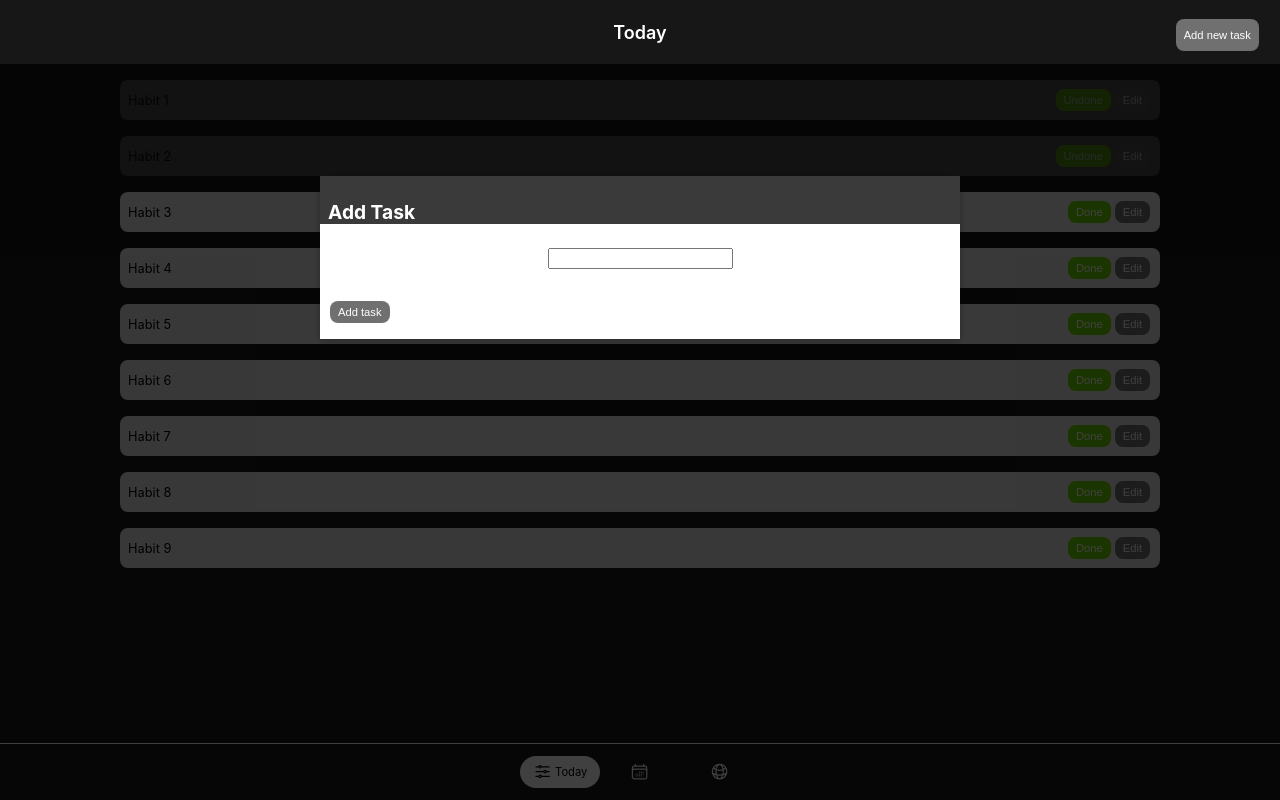
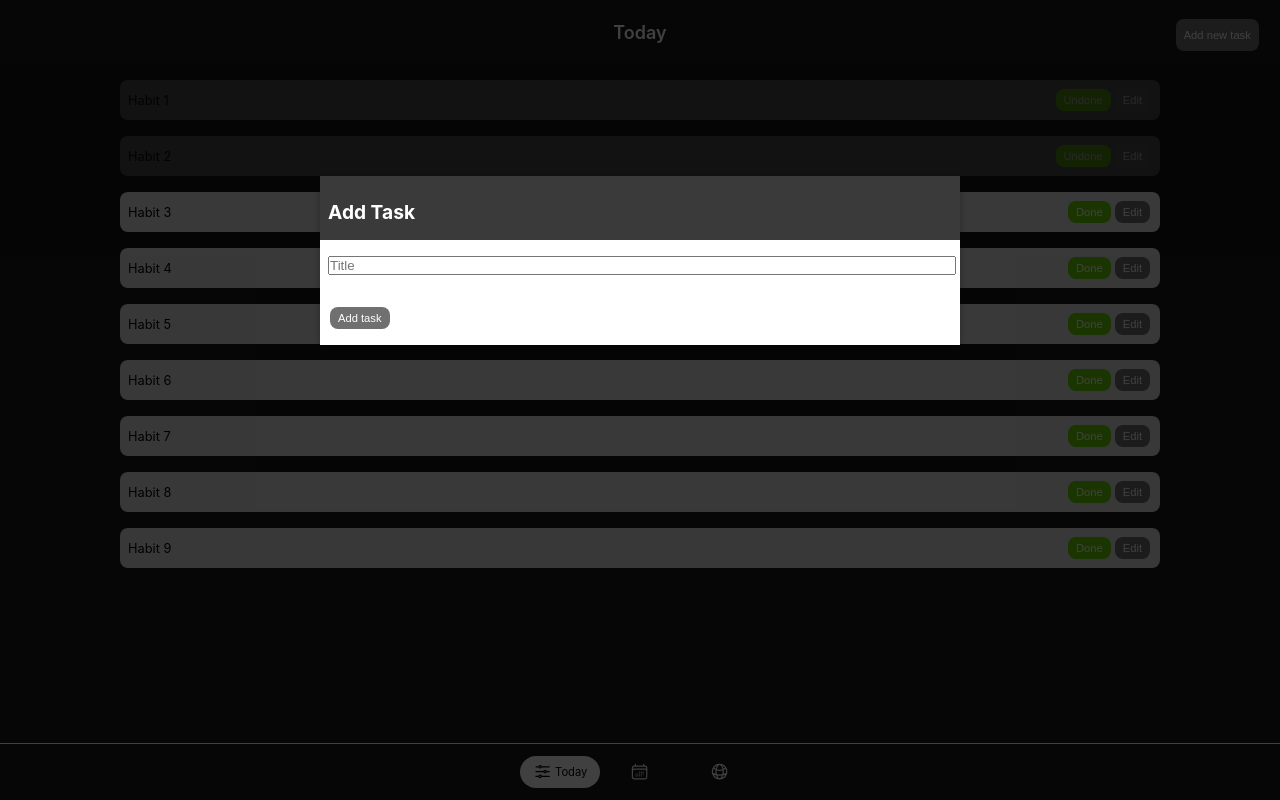
Before and after one commit to aimanaress/tasktracker, a React (Create React App) app: page / in a window 1280 px wide. Both pictures are taken after a click on the button "Add new task". Built offline with nearby package versions, Linux system fonts and the light colour scheme.

Commit message:
Update edit task function

```diff
--- a/src/habit/components/HabitList.css
+++ b/src/habit/components/HabitList.css
@@ -13,23 +13,12 @@
 }
 
 .container__addtask {
-  position: absolute;
+  position: fixed;
   top: 0;
   right: 0;
-  z-index: 100;
+  z-index: 49;
   height: 2rem;
   display: flex;
   justify-content: center;
   padding: 1.2rem;
 }
-.addtask__modal-content {
-  /* background-color: purple; */
-}
-
-.addtask__modal-actions {
-  /* background-color: green; */
-}
-
-.addtask__modal-header {
-  /* background-color: yellow; */
-}
--- a/src/habit/components/HabitList.js
+++ b/src/habit/components/HabitList.js
@@ -8,11 +8,15 @@ import Input from "../../shared/FormElements/Input";
 import Button from "../../shared/FormElements/Button";
 
 import "./HabitList.css";
+
 function HabitList(props) {
   const [newTask, setNewTask] = useState("");
   const [isShowAddTask, setIsShowAddTask] = useState(false);
-  const [showNewTask, setShowNewTask] = useState(false);
+  const [isShowEditTask, setIsShowEditTask] = useState(false);
   const { view } = useView();
+
+  const [editTaskId, setEditTaskId] = useState(null); // State to store the ID of the task being edited
+  const [editedTaskName, setEditedTaskName] = useState(""); // State to store the edited task name
 
   let [habitList, setHabitList] = useState([
     {
@@ -62,6 +66,15 @@ function HabitList(props) {
     },
   ]);
 
+  useEffect(() => {
+    if (isShowEditTask && editTaskId !== null) {
+      const habitToEdit = habitList.find((habit) => habit.id === editTaskId);
+      if (habitToEdit) {
+        setEditedTaskName(habitToEdit.name);
+      }
+    }
+  }, [isShowEditTask, editTaskId, habitList]);
+
   function addTaskHandler() {
     setHabitList((prevList) => [
       ...prevList,
@@ -71,16 +84,10 @@ function HabitList(props) {
         status: false,
       },
     ]);
-
     setIsShowAddTask(false);
   }
 
-  function editHandler() {
-    console.log("Edit Handler");
-  }
-
   function doneHandler(id) {
-    console.log("Done Handler");
     setHabitList(
       habitList.map((habit) => {
         if (habit.id === id) {
@@ -89,56 +96,90 @@ function HabitList(props) {
         return habit;
       })
     );
-    console.log(habitList);
   }
 
   function showAddTaskHandler() {
     setIsShowAddTask(!isShowAddTask);
   }
 
-  function openAddTaskHandler() {
-    setIsShowAddTask(true);
-  }
-
   function closeAddTaskHandler() {
     setIsShowAddTask(false);
   }
 
+  function showEditTaskHandler(id) {
+    setEditTaskId(id);
+    setIsShowEditTask(true);
+  }
+
+  function closeEditTaskHandler() {
+    setIsShowEditTask(false);
+  }
+
+  function handleEditInputChange(event) {
+    setEditedTaskName(event.target.value);
+  }
+
+  function saveEditedTask() {
+    if (editedTaskName.trim() !== "") {
+      setHabitList((prevList) =>
+        prevList.map((habit) =>
+          habit.id === editTaskId ? { ...habit, name: editedTaskName } : habit
+        )
+      );
+      setIsShowEditTask(false);
+      setEditedTaskName("");
+    }
+  }
+
   return (
     <React.Fragment>
-      {/* Show add task button in "Today" only */}
       {view === "Today" && (
         <React.Fragment>
           <div className="container__addtask">
             <Button name="Add new task" onClick={showAddTaskHandler} />
           </div>
           <div className="container__habitlist">
-            {habitList.map((habit) => {
-              return (
-                <HabitItem
-                  name={habit.name}
-                  status={habit.status}
-                  doneHandler={() => doneHandler(habit.id)}
-                  editHandler={editHandler}
-                />
-              );
-            })}
+            {habitList.map((habit) => (
+              <HabitItem
+                key={habit.id}
+                name={habit.name}
+                status={habit.status}
+                doneHandler={() => doneHandler(habit.id)}
+                editHandler={() => showEditTaskHandler(habit.id)}
+              />
+            ))}
           </div>
         </React.Fragment>
       )}
-      {/* Show add task form */}
       <Modal
         show={isShowAddTask}
         onCancel={closeAddTaskHandler}
         header="Add Task"
-        headerClass="addtask__modal-header"
-        contentClass="addtask__modal-content"
-        footerClass="addtask__modal-actions"
         footer={<Button name="Add task" onClick={addTaskHandler} />}
       >
-        <div className="container__inputform">
-          <Input type="text" onChange={(e) => setNewTask(e.target.value)} />
-        </div>
+        <Input
+          type="text"
+          placeholder="Title"
+          onChange={(e) => setNewTask(e.target.value)}
+        />
+      </Modal>
+      <Modal
+        show={isShowEditTask}
+        onCancel={closeEditTaskHandler}
+        header={`Edit Task`}
+        footer={
+          <React.Fragment>
+            <Button name="Edit task" onClick={saveEditedTask} />
+            <Button name="Cancel" onClick={closeEditTaskHandler} />
+          </React.Fragment>
+        }
+      >
+        <Input
+          type="text"
+          placeholder="Title"
+          value={editedTaskName}
+          onChange={handleEditInputChange}
+        />
       </Modal>
     </React.Fragment>
   );
--- a/src/shared/FormElements/Input.css
+++ b/src/shared/FormElements/Input.css
@@ -1,3 +1,11 @@
 .container__input {
-  background-color: green;
+  /* background-color: green; */
+  width: 100%;
+  /* padding: 0.5rem; */
 }
+
+input {
+  width: 100%;
+  padding: 0;
+  margin: 0;
+}
--- a/src/shared/FormElements/Input.js
+++ b/src/shared/FormElements/Input.js
@@ -1,9 +1,16 @@
 import React from "react";
+
+import "./Input.css";
 
 function Input(props) {
   return (
     <div className="container__input">
-      <input type={props.type} onChange={props.onChange} />
+      <input
+        type={props.type}
+        onChange={props.onChange}
+        placeholder={props.placeholder}
+        value={props.value}
+      />
     </div>
   );
 }
--- a/src/shared/Navigation/MainNavigation.js
+++ b/src/shared/Navigation/MainNavigation.js
@@ -20,14 +20,17 @@ function MainNavigation(props) {
 
   const navigations = [
     {
+      id: 1,
       title: "Today",
       icon: AdjustmentsHorizontalIcon,
     },
     {
+      id: 2,
       title: "Weekly",
       icon: CalendarDaysIcon,
     },
     {
+      id: 3,
       title: "Overall",
       icon: GlobeAltIcon,
     },
@@ -38,6 +41,7 @@ function MainNavigation(props) {
       {navigations.map((nav) => {
         return (
           <NavLinks
+            key={nav.id}
             title={nav.title}
             icon={<nav.icon />}
             // Check if the navigation is active
--- a/src/shared/Navigation/TopHeader.css
+++ b/src/shared/Navigation/TopHeader.css
@@ -8,5 +8,5 @@
   align-items: center;
   justify-content: space-around;
   color: white;
-  z-index: 99;
+  z-index: 49;
 }
--- a/src/shared/UIElements/Backdrop.css
+++ b/src/shared/UIElements/Backdrop.css
@@ -5,5 +5,5 @@
   width: 100%;
   height: 100vh;
   background: rgba(0, 0, 0, 0.75);
-  z-index: 10;
+  z-index: 50;
 }
--- a/src/shared/UIElements/Modal.css
+++ b/src/shared/UIElements/Modal.css
@@ -10,6 +10,7 @@
 
 .modal__header {
   padding-top: 1rem;
+  padding-bottom: 0.5rem;
   background: #3a3a3a;
   color: white;
 }
```
